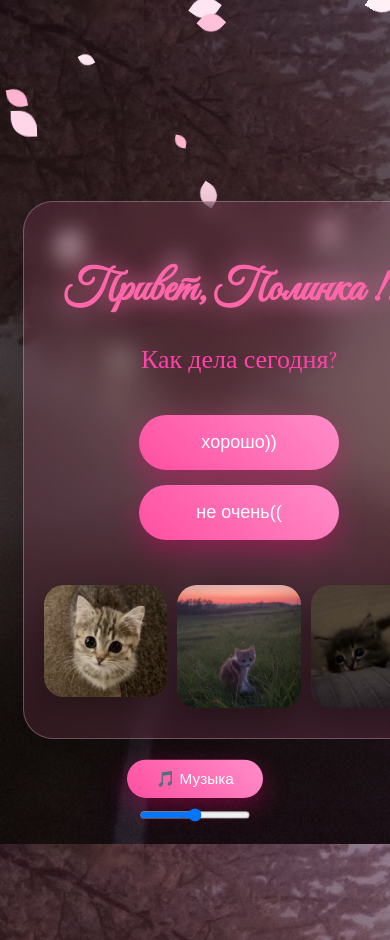
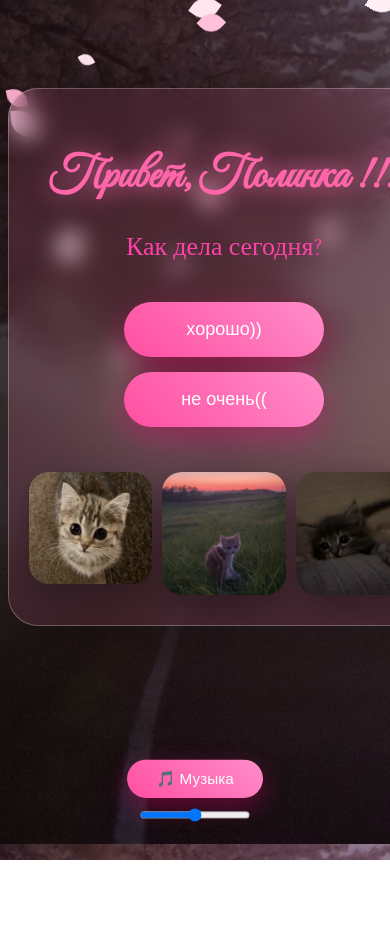
Before and after one commit to korolnax9/syte-, a plain HTML site: page index.html in a window 390 px wide. Shown: the top 940 px of the page. After the commit the page ends 860 px from the top, so only its background shows below. Drawn offline with nearby package versions, Linux system fonts and the light colour scheme.

Commit message:
сделал тему

```diff
--- a/style.css
+++ b/style.css
@@ -531,15 +531,11 @@
 
     body{
 
-        display:flex;
-
-        justify-content:center;
-
-        align-items:center;
+        display:block;
 
         min-height:100vh;
 
-        padding:40px 15px;
+        padding:0;
 
     }
 
@@ -550,7 +546,12 @@
 
         max-width:420px;
 
+        margin:0 auto;
+
+        padding-top:80px;
+
     }
+
 
     .glass{
 
@@ -573,11 +574,13 @@
 
     }
 
+
     p{
 
         font-size:26px;
 
     }
+
 
     .buttons{
 
@@ -589,6 +592,7 @@
 
     }
 
+
     button{
 
         width:200px;
@@ -599,13 +603,15 @@
 
     }
 
+
     .gallery{
 
-        grid-template-columns:repeat(2,1fr);
+        grid-template-columns:repeat(3,1fr);
 
-        gap:12px;
+        gap:10px;
 
     }
+
 
     .gallery img{
 
@@ -613,11 +619,13 @@
 
     }
 
+
     #bigImage{
 
         max-width:95%;
 
     }
+
 
     .navButton{
 
@@ -627,17 +635,20 @@
 
     }
 
+
     #prev{
 
         left:10px;
 
     }
 
+
     #next{
 
         right:10px;
 
     }
+
 
     .musicBox{
 
@@ -649,20 +660,11 @@
 
     }
 
+
     #volume{
 
         width:130px;
 
     }
 
-    @media(max-width:600px){
-
-    .gallery{
-
-        grid-template-columns:repeat(3,1fr);
-
-        gap:10px;
-
-    }
-
 }
```
